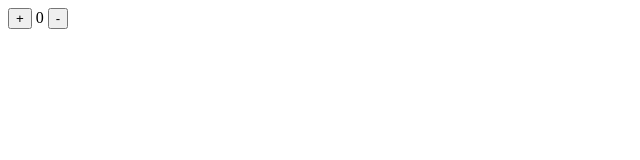
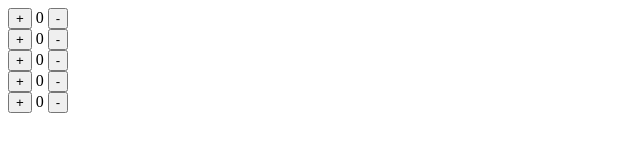
Before and after one commit to yyl29/angular-workshop, a website: page app/index.html in a window 1280 px wide. Shown: the whole page, without its empty margins (0-640 px from the left). Drawn offline with nearby package versions, Linux system fonts and the light colour scheme.

Commit message:
adds 5 counters

```diff
--- a/app/index.html
+++ b/app/index.html
@@ -9,11 +9,13 @@
 </head>
 <body>
   <main>
+    <div ng-repeat="i in [0, 1, 2, 3, 4]">
       <section ng-controller="countersCtrl as counters">
         <button ng-click="counters.increment()">+</button>
         {{ counters.count }}
         <button ng-click="counters.decrement()">-</button>
       </section>
+    </div>
   </main>
 </body>
 </html>
```
Lines whose indentation alone changed are shown as unchanged.
